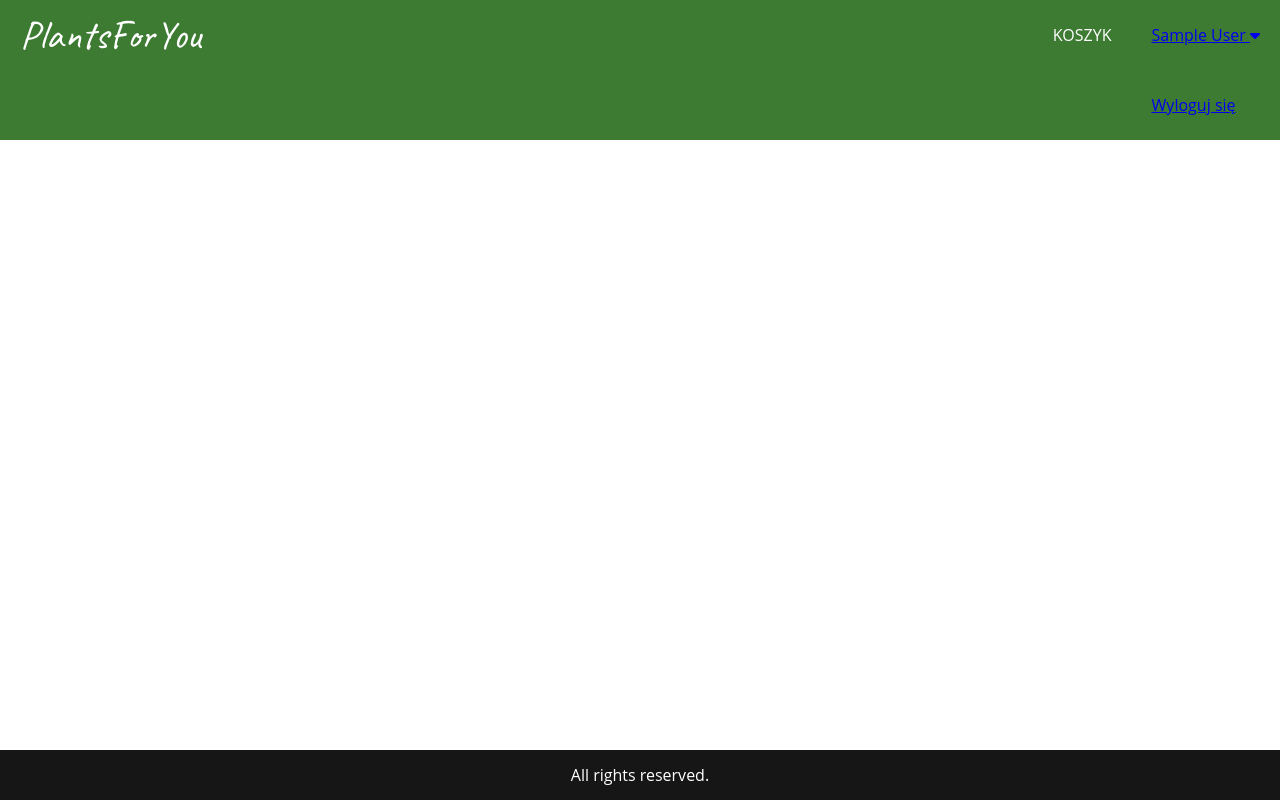
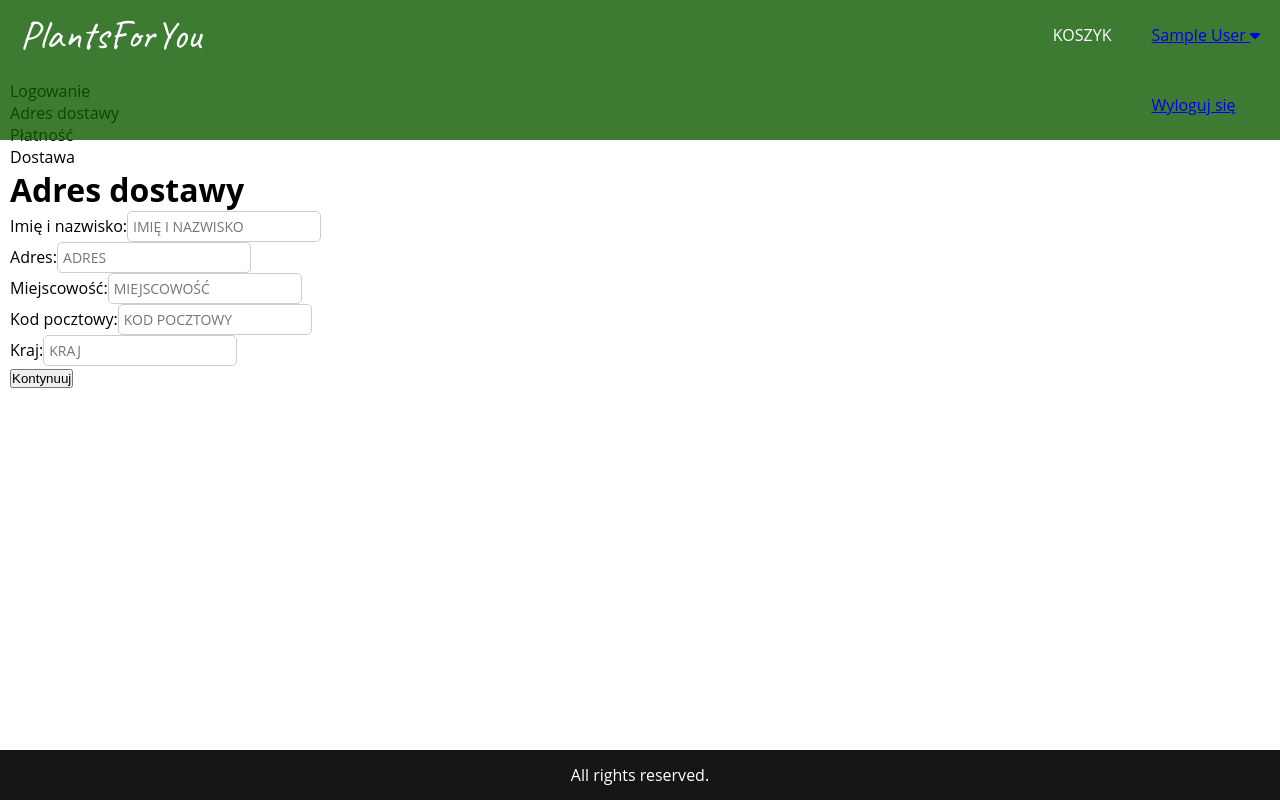
Before and after one commit to AleksandraRataj/online-store-app, a React (Create React App) app in the folder frontend/: page /shipping in a window 1280 px wide. Built offline with nearby package versions, Linux system fonts and the light colour scheme; sample sign-in values are in the browser's storage.

Commit message:
Update cart actions (adding address)

```diff
--- a/frontend/src/App.js
+++ b/frontend/src/App.js
@@ -6,11 +6,14 @@ import CartPage from "./pages/CartPage";
 import {useDispatch, useSelector} from "react-redux";
 import SigninPage from "./pages/SigninPage";
 import {signout} from "./actions/userActions";
+import RegisterPage from "./pages/RegisterPage";
+import ShippingAddressPage from "./pages/ShippingAddressPage";
 
 function App() {
 
     const cart = useSelector(state => state.cart);
     const {cartItems} = cart;
+
     const userSignin = useSelector((state) => state.userSignin);
     const {userInfo} = userSignin;
 
@@ -59,6 +62,8 @@ function App() {
                     <Route path="/product/:id" component={ProductPage}/>
                     <Route path="/cart/:id?" component={CartPage}/>
                     <Route path="/signin" component={SigninPage}/>
+                    <Route path="/register" component={RegisterPage}/>
+                    <Route path="/shipping" component={ShippingAddressPage}/>
 
                 </main>
                 <footer className="footer">
--- a/frontend/src/actions/cartActions.js
+++ b/frontend/src/actions/cartActions.js
@@ -1,5 +1,5 @@
 import Axios from "axios";
-import {CART_ADD_ITEM, CART_DELETE_ITEM} from "../constants/cartConstants";
+import {CART_ADD_ITEM, CART_DELETE_ITEM, CART_SAVE_SHIPPING_ADDRESS} from "../constants/cartConstants";
 
 export const addToCart = (productID, quantity) => async (dispatch, getState) => {
 
@@ -29,3 +29,11 @@ export const deleteFromCart = (productID) => async (dispatch, getState) => {
 
     localStorage.setItem('cartItems', JSON.stringify(getState().cart.cartItems));
 }
+
+export const saveShippingAddress = (data) => (dispatch) => {
+    dispatch({
+        type: CART_SAVE_SHIPPING_ADDRESS,
+        payload: data,
+    });
+    localStorage.setItem('shippingAddress', JSON.stringify(data));
+}
--- /dev/null
+++ b/frontend/src/components/CheckoutSteps.js
@@ -0,0 +1,13 @@
+
+const CheckoutSteps = (props) => {
+    return(
+        <div className="checkout-steps">
+            <div className={ props.step1 ? "checkout-steps__step checkout-steps__step--active" : 'checkout-steps__step'}>Logowanie</div>
+            <div className={ props.step2 ? "checkout-steps__step checkout-steps__step--active" : 'checkout-steps__step'}>Adres dostawy</div>
+            <div className={ props.step3 ? "checkout-steps__step checkout-steps__step--active" : 'checkout-steps__step'}>Płatność</div>
+            <div className={ props.step4 ? "checkout-steps__step checkout-steps__step--active" : 'checkout-steps__step'}>Dostawa</div>
+        </div>
+    );
+}
+
+export default CheckoutSteps;
--- a/frontend/src/constants/cartConstants.js
+++ b/frontend/src/constants/cartConstants.js
@@ -1,2 +1,3 @@
 export const CART_ADD_ITEM = 'CART_ADD_ITEM';
 export const CART_DELETE_ITEM = 'CART_DELETE_ITEM';
+export const CART_SAVE_SHIPPING_ADDRESS = 'CART_SAVE_SHIPPING_ADDRESS';
--- /dev/null
+++ b/frontend/src/pages/ShippingAddressPage.js
@@ -0,0 +1,115 @@
+import {useState} from "react";
+import CheckoutSteps from "../components/CheckoutSteps";
+import {useDispatch, useSelector} from "react-redux";
+import {saveShippingAddress} from "../actions/cartActions";
+
+
+const ShippingAddressPage = (props) => {
+
+    const userSignin = useSelector(state => state.userSignin);
+    const {userInfo} = userSignin;
+
+    const cart = useSelector(state => state.cart);
+    const {shippingAddress} = cart;
+
+    if(!userInfo){
+        props.history.push('/signin');
+    }
+
+    const [fullName, setFullName] = useState(shippingAddress.fullName);
+    const [address, setAddress] = useState(shippingAddress.address);
+    const [city, setCity] = useState(shippingAddress.city);
+    const [postalCode, setPostalCode] = useState(shippingAddress.postalCode);
+    const [country, setCountry] = useState(shippingAddress.country);
+
+    const dispatch = useDispatch();
+
+    const submitHandler = (e) => {
+        e.preventDefault();
+
+        dispatch(saveShippingAddress(fullName, address, city, postalCode, country));
+
+        props.history.push('/payment');
+    }
+
+    return(
+        <div className="shipping-address">
+            <CheckoutSteps step1 step2/>
+            <div className="shipping-address__wrapper">
+                <form className="shipping-address__form" onSubmit={submitHandler} action="">
+                    <div>
+                        <h1 className="shipping-address__title">Adres dostawy</h1>
+                    </div>
+                    <div>
+                        <label className="shipping-address__label" htmlFor="fullName">Imię i nazwisko:</label>
+                        <input
+                            className="shipping-address__input"
+                            type="text"
+                            id="fullName"
+                            placeholder="Imię i nazwisko"
+                            required={true}
+                            value={fullName}
+                            onChange={(e) => setFullName(e.target.value)}
+                        />
+                    </div>
+                    <div>
+                        <label className="shipping-address__label" htmlFor="fullName">Adres:</label>
+                        <input
+                            className="shipping-address__input"
+                            type="text"
+                            id="address"
+                            placeholder="Adres"
+                            required={true}
+                            value={address}
+                            onChange={(e) => setAddress(e.target.value)}
+                        />
+                    </div>
+                    <div>
+                        <label className="shipping-address__label" htmlFor="fullName">Miejscowość:</label>
+                        <input
+                            className="shipping-address__input"
+                            type="text"
+                            id="city"
+                            placeholder="Miejscowość"
+                            required={true}
+                            value={city}
+                            onChange={(e) => setCity(e.target.value)}
+                        />
+                    </div>
+                    <div>
+                        <label className="shipping-address__label" htmlFor="fullName">Kod pocztowy:</label>
+                        <input
+                            className="shipping-address__input"
+                            type="text"
+                            id="postalCode"
+                            placeholder="Kod pocztowy"
+                            required={true}
+                            value={postalCode}
+                            onChange={(e) => setPostalCode(e.target.value)}
+                        />
+                    </div>
+                    <div>
+                        <label className="shipping-address__label" htmlFor="fullName">Kraj:</label>
+                        <input
+                            className="shipping-address__input"
+                            type="text"
+                            id="country"
+                            placeholder="Kraj"
+                            required={true}
+                            value={country}
+                            onChange={(e) => setCountry(e.target.value)}
+                        />
+                    </div>
+                    <div>
+                        <label/>
+                        <button className="shipping-address__button" type="submit">Kontynuuj</button>
+                    </div>
+                </form>
+
+            </div>
+
+        </div>
+    );
+}
+
+export default ShippingAddressPage;
--- a/frontend/src/reducers/cartReducers.js
+++ b/frontend/src/reducers/cartReducers.js
@@ -1,9 +1,8 @@
-import {CART_ADD_ITEM, CART_DELETE_ITEM} from "../constants/cartConstants";
+import {CART_ADD_ITEM, CART_DELETE_ITEM, CART_SAVE_SHIPPING_ADDRESS} from "../constants/cartConstants";
 
 export const cartReducer = (state = {cartItems: []}, action) => {
     switch (action.type) {
         case CART_ADD_ITEM:
-
             const item = action.payload;
             //sprawdzenie czy jest już product o takim id w koszyku
             const existItem = state.cartItems.find(x => x.product === item.product);
@@ -19,8 +18,10 @@ export const cartReducer = (state = {cartItems: []}, action) => {
             }
 
         case CART_DELETE_ITEM:
+            return {...state, cartItems: state.cartItems.filter(x => x.product !== action.payload)}
 
-            return {...state, cartItems: state.cartItems.filter(x => x.product !== action.payload)}
+        case CART_SAVE_SHIPPING_ADDRESS:
+            return {...state, shippingAddress: action.payload}
 
         default:
             return state;
--- a/frontend/src/store.js
+++ b/frontend/src/store.js
@@ -2,7 +2,7 @@ import {applyMiddleware, combineReducers, compose} from "redux";
 import thunk from "redux-thunk";
 import {productListReducer, productDetailsReducer} from "./reducers/productReducers";
 import {cartReducer} from "./reducers/cartReducers";
-import {userSigninReducer} from "./reducers/userReducer";
+import {userRegisterReducer, userSigninReducer} from "./reducers/userReducer";
 
 const {createStore} = require("redux");
 
@@ -12,6 +12,7 @@ const initialState = {
     },
     cart: {
         cartItems: localStorage.getItem('cartItems') ? JSON.parse(localStorage.getItem('cartItems')) : [],
+        shippingAddress: localStorage.getItem('shippingAddress') ? JSON.parse(localStorage.getItem('shippingAddress')) : {},
     }
 };
 
@@ -20,6 +21,7 @@ const reducer = combineReducers({
     productDetails: productDetailsReducer,
     cart: cartReducer,
     userSignin : userSigninReducer,
+    userRegister: userRegisterReducer,
 });
 
 const composeEnhancer = window.__REDUX_DEVTOOLS_EXTENSION_COMPOSE__ || compose;
```
